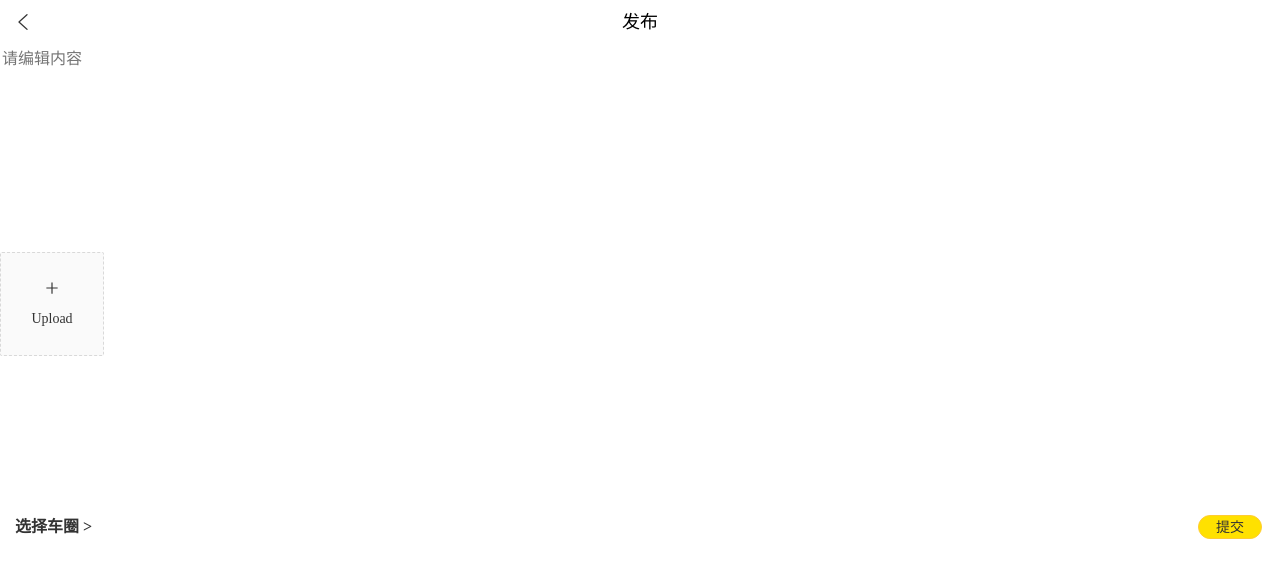
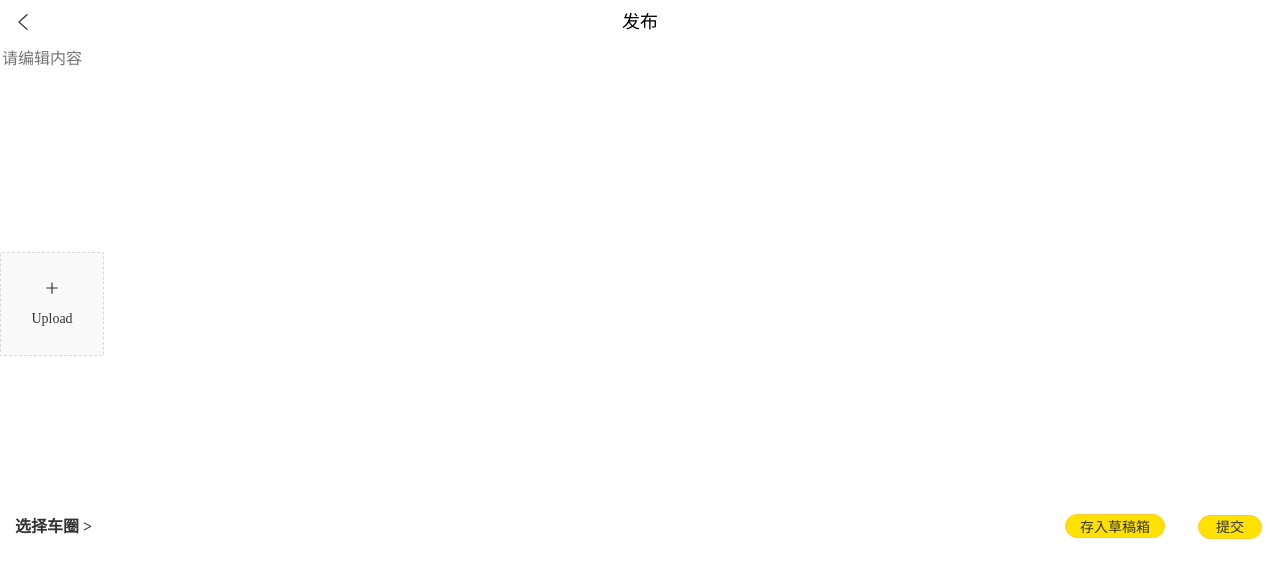
Before and after one commit to duo-mo/CheYouQuan14, a React (Create React App) app: page /publish in a window 1280 px wide. Shown: the top 578 px of the page. Built offline with nearby package versions, Linux system fonts and the light colour scheme.

Commit message:
加入车圈完成

```diff
--- a/src/pages/Index/index.js
+++ b/src/pages/Index/index.js
@@ -95,7 +95,7 @@ export default class Index extends React.Component {
         limit: 3
       }
     })
-    console.log(res2)
+    console.log( 'res2',res2)
     this.setState({
       home_list: res2.data.body
     })
@@ -118,15 +118,15 @@ export default class Index extends React.Component {
   //热门车友圈详情
   QuanDetails(item) {
     const community_id = item.id;
-    console.log(community_id);
+    console.log('test',community_id);
     localStorage.setItem('community_id', JSON.stringify({ community_id }))
     this.props.history.push('/Circle')
   }
   //动态详情
   ListDetails(item) {
-    const list_id = item.id;
-    // console.log(list_id);
-    localStorage.setItem('list_id', JSON.stringify({ list_id }))
+    const article_id = item.id;
+    console.log(article_id);
+    localStorage.setItem('article_id', JSON.stringify({ article_id }))
     this.props.history.push('/Detail')
   }
   //加入圈子函数
@@ -189,7 +189,7 @@ export default class Index extends React.Component {
     let renderhome_list = this.state.home_list.map(item => {
       let times = time(item.create_time)
       return (
-        <div className='trend'>
+        <div className='trend' key={item}>
           <div className='user'>
             <div className='user_pro'>
               <img src={item.author_info.user_photo} alt='user-pro'></img>
--- a/src/pages/Publish/index.js
+++ b/src/pages/Publish/index.js
@@ -3,12 +3,14 @@ import { API } from '../../utils/api';
 import './index.scss'
 import { getToken } from '../../utils/auth'
 import NavHeader from '../../components/NavHeader'
-import { Toast } from 'antd-mobile';
+// import { Toast } from 'antd-mobile';
 import { Upload, Modal } from 'antd';
 import { PlusOutlined } from '@ant-design/icons';
+import { Toast } from 'antd-mobile';
 // import empty from '../../assets/img/empty_pic.png'
 
 // const data = [{ url: empty }];
+const alert = Modal.alert;
 
 function getBase64(file) {
   return new Promise((resolve, reject) => {
@@ -18,6 +20,8 @@ function getBase64(file) {
     reader.onerror = error => reject(error);
   });
 }
+
+
 export default class btn extends React.Component {
   getChildId = (data) => {
     console.log(data);
@@ -27,12 +31,30 @@ export default class btn extends React.Component {
     // files: data,
     content: '',
     community_id: 0,
-    status: 0,
+    status: 1,
     img_list: [],
     previewVisible: false,
     previewImage: '',
     previewTitle: '',
     fileList: [],
+  }
+
+  componentDidMount() {
+    this.Ifnull()
+  }
+  //判断空值渲染草稿
+  Ifnull() {
+    // console.log(123);
+    if (localStorage.getItem("caogaoContent") != null) {
+      const caogaotext = JSON.parse(window.localStorage.getItem('caogaoContent')).content
+      const caogaoquanId = JSON.parse(window.localStorage.getItem('caogaoContent')).quanId
+      // console.log(caogaotext);
+      // console.log(caogaoquanId);
+      this.setState({
+        content: caogaotext,
+        community_id: caogaoquanId
+      })
+    }
   }
   handleCancel = () => this.setState({ previewVisible: false });
   handlePreview = async file => {
@@ -50,7 +72,6 @@ export default class btn extends React.Component {
   handleChange = ({ fileList }) => this.setState({ fileList }
   );
 
-
   //输入框值：value.target.value
   //车友圈值:this.props.location.params.id
   //获取输入框内值
@@ -66,6 +87,8 @@ export default class btn extends React.Component {
   //提交数据
   submit = async () => {
     let { img_list, fileList, community_id, content, status } = this.state;
+    //判断内容是否为空和是否选择车友圈
+    if(content!=''||community_id!=0){
         fileList.map(item => {
           img_list.push(item.response.body)
         })
@@ -81,11 +104,34 @@ export default class btn extends React.Component {
             authorzation: getToken()
           }
         })
-    console.log(res);
             if (res.data.status === 200) {
           Toast.info('发布成功', 1, null, false)
           this.props.history.push('/user/my_news')
         }
+    }else{
+      Toast.info('请确认是否选择车圈和输入内容不能为空', 2, null, true)
+
+    }
+
+    // console.log(res);
+    // console.log(content);
+
+  }
+  //弹出
+  Back() {
+    this.props.history.push('/home')
+  }
+  //存入草稿箱
+  SaveInfo() {
+    let { content } = this.state
+    let quanId = this.props.location.params.id
+    Toast.info('存入成功', 1.5, null, true)
+    // console.log(content);//内容success
+    // console.log(this.props.location.params.id);//车圈idsuccess
+    localStorage.setItem('caogaoContent', JSON.stringify({
+      content, quanId
+    }))
+
   }
   //前往选车友圈页面
   goChoose() {
@@ -103,6 +149,7 @@ export default class btn extends React.Component {
     return (
       <div>
         <NavHeader
+          onLeftClick={() => { this.Back() }}
           style={{ position: 'fixed', top: '0px' }}>发布</NavHeader>
         <textarea
           value={content}
@@ -156,6 +203,9 @@ export default class btn extends React.Component {
           <div className='ChooseC' onClick={() => { this.goChoose() }}>
             选择车圈 &gt;
           </div>
+          <button className='saveInfo' onClick={() => this.SaveInfo()}>
+            存入草稿箱
+          </button>
           <button className="subbtn" type='submit' onClick={this.submit}>提交</button>
         </div>
       </div>
--- a/src/pages/Publish/index.scss
+++ b/src/pages/Publish/index.scss
@@ -24,6 +24,18 @@ html,body{
       letter-spacing: 0;
       font-weight: 700;
     }
+    .saveInfo{
+      position: absolute;
+      margin-top: 0;
+      right: 115px;
+      width: 100px;
+      height: 24px;
+      line-height: 24px;
+      background: #FFE100;
+      border-radius: 14px;
+      color: #333333;
+      font-size: 14px;
+    }
     .subbtn{
       position: absolute;
       right: 18px;
```
Lines whose indentation alone changed are shown as unchanged.
